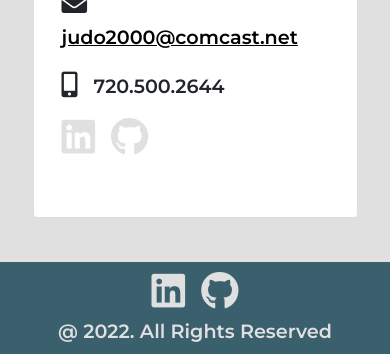
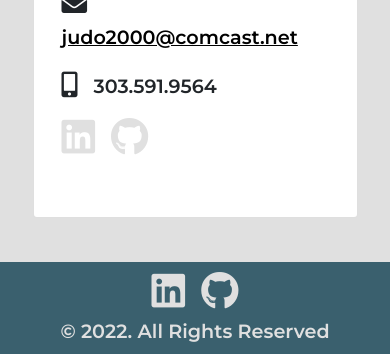
Before and after one commit to judo2000/react_portfolio, a React (Create React App) app: page /contact in a window 390 px wide. Shown: the part 1032-1386 px from the top of the page. Built offline with nearby package versions, Linux system fonts and the light colour scheme.

Commit message:
Update year in footer and phone number in contat.component

```diff
--- a/src/components/footer/footer.component.js
+++ b/src/components/footer/footer.component.js
@@ -3,10 +3,15 @@ import Icons from "../icons/icons.component";
 import "./footer.style.css";
 
 const Footer = () => {
+  const currentYear = new Date().getFullYear();
   return (
-    <footer id="footer" className="footer text-center">
+    <footer
+      id="footer"
+      className="footer text-center"
+    >
       <Icons />
-      <br />@ 2022. All Rights Reserved
+      <br />
+      &copy; {currentYear}. All Rights Reserved
     </footer>
   );
 };
--- a/src/routes/contact/contact.component.js
+++ b/src/routes/contact/contact.component.js
@@ -69,7 +69,11 @@ const Contact = () => {
               <div className="row">
                 <div className="col-sm-12 col-md-6">
                   <div className="title_small pb-2">Send Me a Message:</div>
-                  <form onSubmit={sendEmail} method="post" encType="text/plain">
+                  <form
+                    onSubmit={sendEmail}
+                    method="post"
+                    encType="text/plain"
+                  >
                     <div className="mb-3">
                       <label className="form-label">Name</label>
                       <input
@@ -119,7 +123,10 @@ const Contact = () => {
                         onChange={handleInputChange}
                       ></textarea>
                     </div>
-                    <button type="send" className="btn btn-primary">
+                    <button
+                      type="send"
+                      className="btn btn-primary"
+                    >
                       Submit
                     </button>
                   </form>
@@ -134,7 +141,7 @@ const Contact = () => {
                   </p>
                   <p className="text-dark">
                     <i className="fas fa-mobile-alt fa-lg pe-3"></i>
-                    720.500.2644
+                    303.591.9564
                   </p>
                   <Icons />
 
```
